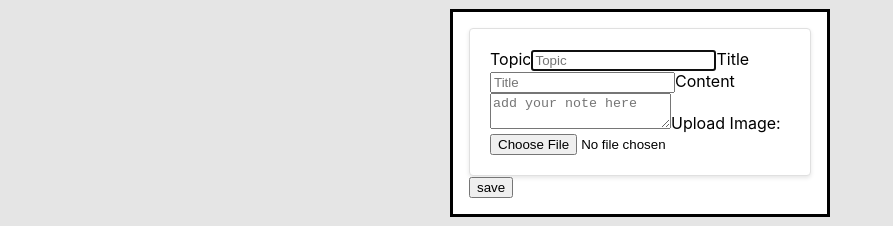
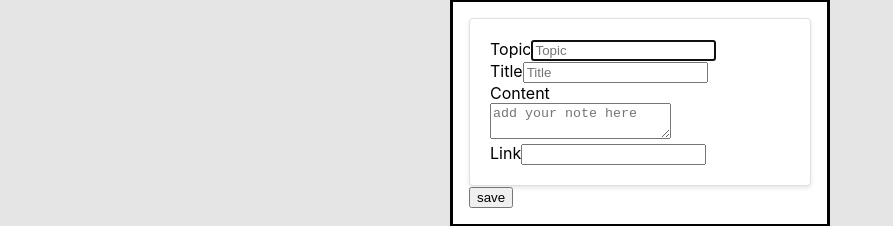
Before and after one commit to adheremo65/My-react-project1, a React (Create React App) app: page /Header in a window 1280 px wide. Both pictures are taken after typing "Sample" into the empty fields and a click on the button "ADD+". Shown: the part 287-513 px from the top of the page, without its empty margins (0-893 px from the left). Built offline with nearby package versions, Linux system fonts and the light colour scheme; no server answers.

Commit message:
link tag add

```diff
--- a/src/Project/Display.js
+++ b/src/Project/Display.js
@@ -10,13 +10,14 @@ export default function Display() {
       setListItem(listData);
     }
     list();
-  });
+  }, []);
 
   const items = listItem.map((item) => (
     <section key={item.id}>
       <header>{item.Topic}</header>
       <h1>{item.Title}</h1>
       <p>{item.Content}</p>
+      <h1>{item.Script}</h1>
     </section>
   ));
   return <div>{items}</div>;
--- a/src/Project/Form.js
+++ b/src/Project/Form.js
@@ -19,28 +19,27 @@ export default function Form({ onFormSubmitted }) {
       <div className="form">
         <label>
           Topic
-          <input placeholder="Topic" type="text" name="Topic/" />
+          <input placeholder="Topic" type="text" name="Topic" />
         </label>
+        <br />
         <label>
           Title
           <input type="text" placeholder="Title" name="Title" />
         </label>
+        <br />
         <label>
           Content
+          <br></br>
           <textarea
             type="text"
             placeholder="add your note here"
             name="Content"
           ></textarea>
         </label>
+        <br />
         <label>
-          <label htmlFor="imageUpload">Upload Image:</label>
-          <input
-            type="file"
-            id="imageUpload"
-            name="imageUpload"
-            accept="image/*"
-          />
+          Link
+          <input type="text" name="Script" href=""/>
         </label>
       </div>
       <button type="submit">save</button>
```
